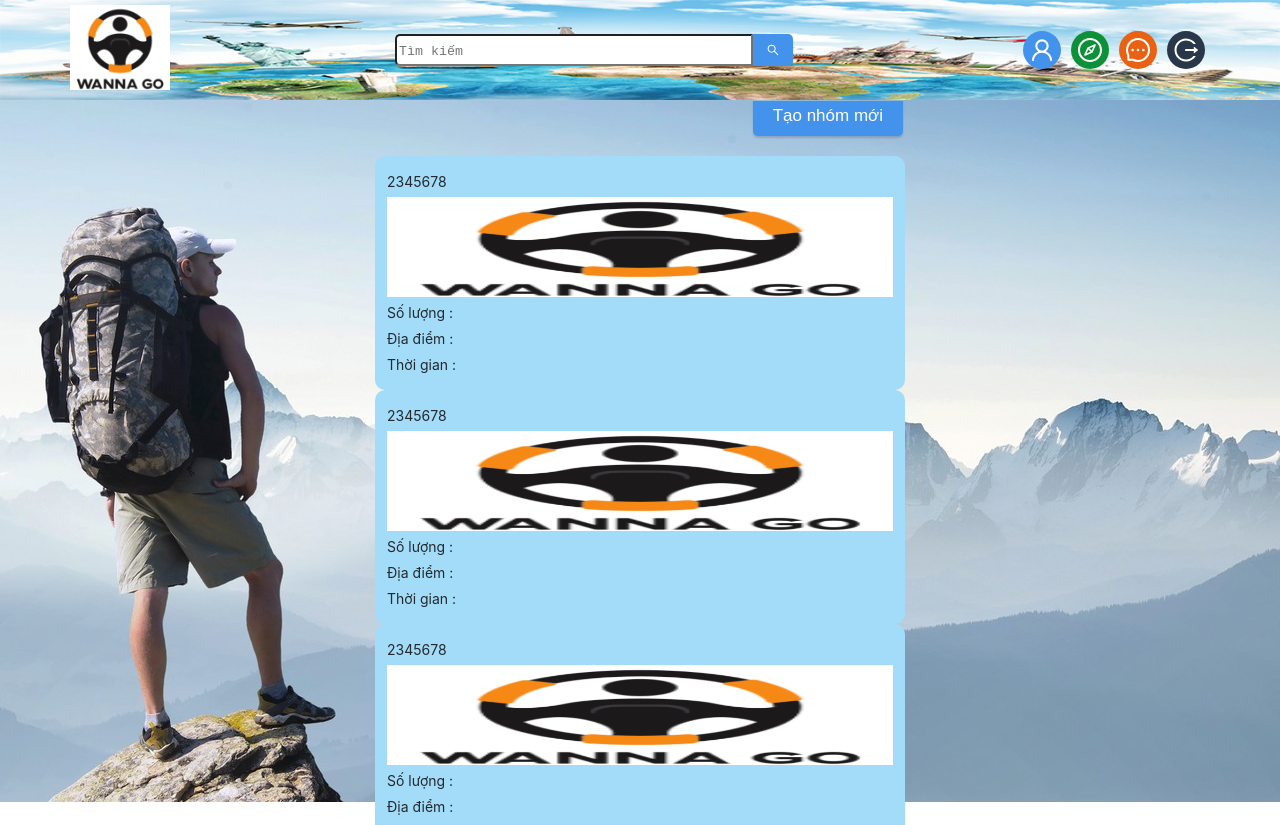
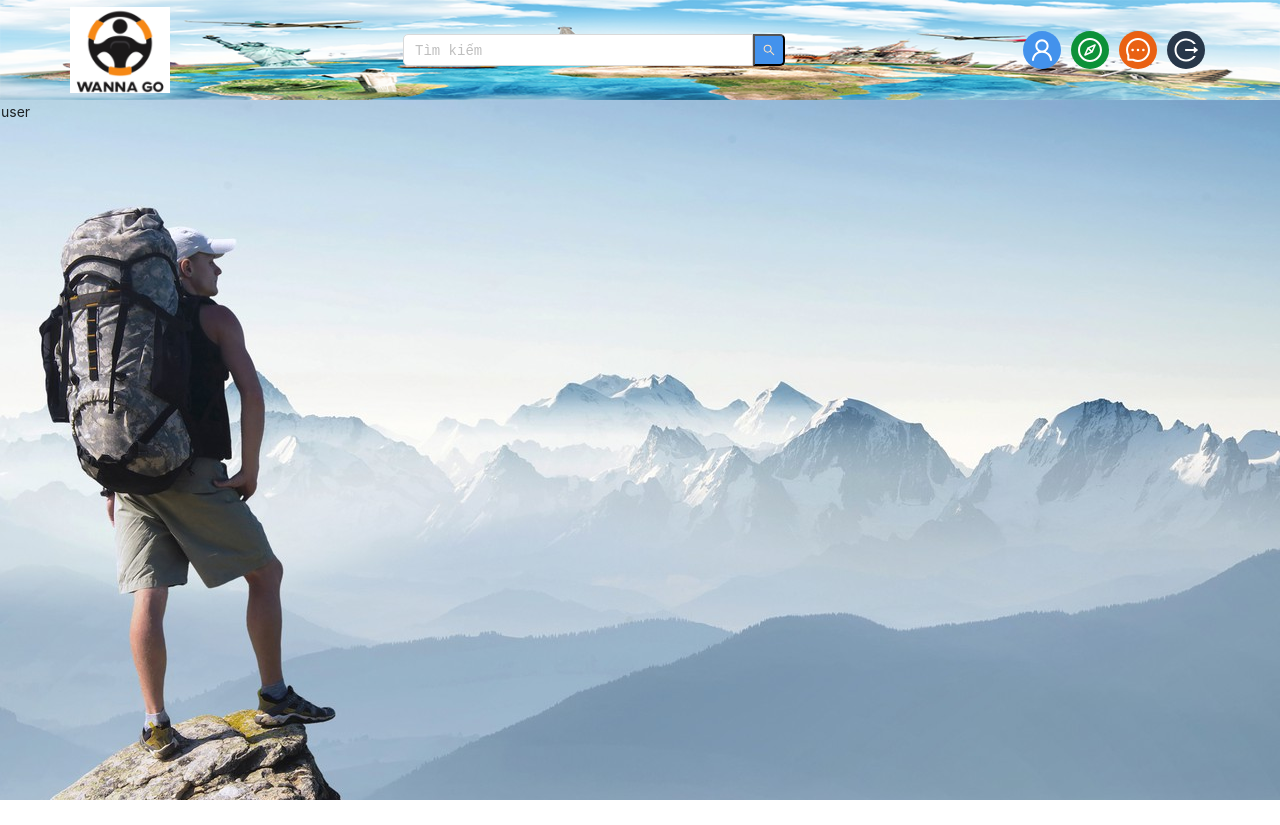
Before and after one commit to ThuyDung339/44k211.09, a React (Create React App) app in the folder my-app/: page /infor-user in a window 1280 px wide. After the commit the page ends 800 px from the top, so only its background shows below. Built offline with nearby package versions, Linux system fonts and the light colour scheme; sample sign-in values are in the browser's storage.

Commit message:
ui create roomchat

```diff
--- a/my-app/package.json
+++ b/my-app/package.json
@@ -7,7 +7,8 @@
     "@testing-library/jest-dom": "^5.11.4",
     "@testing-library/react": "^11.1.0",
     "@testing-library/user-event": "^12.1.10",
-    "antd": "4.14.1",
+    "antd": "^4.15.1",
+    "antd-img-crop": "^3.14.1",
     "formik": "^2.2.6",
     "react": "^17.0.2",
     "react-dom": "^17.0.2",
--- a/my-app/src/components/ListRoom.jsx
+++ b/my-app/src/components/ListRoom.jsx
@@ -1,52 +1,24 @@
 import React from 'react'
-import { Row, Col } from "antd";
+import { Row, Col, Button} from "antd";
 import logo from './../assets/images/logo.png';
+import 'antd/dist/antd.css';
+
+const listRoomchat = [{id:1, quantity:2,address:'Cầu rồng', time:"12/11/2021"},{id:2, quantity:2,address:'Cầu rồng', time:"12/11/2021"}];
 export default function ListRoom() {
-  // const roomChat = [
-  //   {
-  //     _id: '1',
-  //     image: "https://www.pinterest.com/pin/329114685275863880/",
-  //     quantity: "",
-  //     place: "",
-  //     time:""
-  //   },
-  //   {
-  //     _id: '1',
-  //     image: "https://www.pinterest.com/pin/329114685275863880/",
-  //     quantity: "",
-  //     place: "",
-  //     time:""
-  //   },]
   return (
     <div className='list-room'>
-      <Row className='row-roomchat' gutter={[48,24]}>
+      <Row className='row-roomchat' gutter={[48, 24]}>
+    {listRoomchat.map(data => (
         <Col span={12} className="col-roomchat">
           <div className="item">
-              <div>2345678</div>
+          <div>{ data.id}</div>
               <img src={logo} alt="logo" style={{ width: "100%", height:"100px"}} />
-              <div>Số lượng :</div>
-              <div>Địa điểm :</div>
-              <div>Thời gian :</div>
-          </div>
-          </Col>
-        <Col span={12} className="col-roomchat">
-          <div className="item">
-              <div>2345678</div>
-              <img src={logo} alt="logo" style={{ width: "100%", height:"100px"}} />
-              <div>Số lượng :</div>
-              <div>Địa điểm :</div>
-              <div>Thời gian :</div>
+          <div>Số lượng :{ data.quantity}</div>
+          <div>Địa điểm :{ data.address}</div>
+          <div>Thời gian :{data.time}</div>
           </div>
         </Col>
-        <Col span={12} className="col-roomchat">
-          <div className="item">
-              <div>2345678</div>
-              <img src={logo} alt="logo" style={{ width: "100%", height:"100px"}} />
-              <div>Số lượng :</div>
-              <div>Địa điểm :</div>
-              <div>Thời gian :</div>
-          </div>
-        </Col>
+    ))}
         </Row>
       </div>
     )
--- a/my-app/src/components/style.css
+++ b/my-app/src/components/style.css
@@ -111,7 +111,7 @@ label {
   flex-direction: column;
   justify-content: space-around;
 }
-button {
+/* button {
   margin: 20px 0 0 0;
   padding: 10px 20px;
   border-style: none;
@@ -123,4 +123,4 @@ button {
   cursor: pointer;
   outline: none;
   width: 100%;
-}
+} */
--- a/my-app/src/containers/users/Home.jsx
+++ b/my-app/src/containers/users/Home.jsx
@@ -1,12 +1,136 @@
-import React from 'react'
+
+
+import React, { useState } from 'react';
+import { Button, Modal, Form, Input, DatePicker, Upload } from 'antd';
+import ImgCrop from "antd-img-crop";
 import ListRoom from '../../components/ListRoom';
-import { Button } from "antd";
+import 'antd/dist/antd.css';
 import './style.css';
+const { RangePicker } = DatePicker;
+
+const Demo = () => {
+  const [fileList, setFileList] = useState([]);
+
+  const onChange = ({ fileList: newFileList }) => {
+    setFileList(newFileList);
+  };
+
+  const onPreview = async (file) => {
+    let src = file.url;
+    if (!src) {
+      src = await new Promise((resolve) => {
+        const reader = new FileReader();
+        reader.readAsDataURL(file.originFileObj);
+        reader.onload = () => resolve(reader.result);
+      });
+    }
+    const image = new Image();
+    image.src = src;
+    const imgWindow = window.open(src);
+    imgWindow.document.write(image.outerHTML);
+  };
+
+  return (
+    <ImgCrop rotate>
+      <Upload
+        action="https://www.mocky.io/v2/5cc8019d300000980a055e76"
+        listType="picture-card"
+        fileList={fileList}
+        onChange={onChange}
+        onPreview={onPreview}
+      >
+        {fileList.length < 1 && "+ Upload"}
+      </Upload>
+    </ImgCrop>
+  );
+};
+const CollectionCreateForm = ({ visible, onCreate, onCancel }) => {
+  const [form] = Form.useForm();
+  return (
+    <Modal
+      visible={visible}
+      title="Create a new collection"
+      okText="Create"
+      cancelText="Cancel"
+      onCancel={onCancel}
+      onOk={() => {
+        form
+          .validateFields()
+          .then((values) => {
+            form.resetFields();
+            onCreate(values);
+          })
+          .catch((info) => {
+            console.log('Validate Failed:', info);
+          });
+      }}
+    >
+      <Form
+        form={form}
+        layout="vertical"
+        name="form_in_modal"
+        initialValues={{
+          modifier: 'public',
+        }}
+      >
+        <Form.Item
+          name="title"
+          label="Địa điểm"
+          rules={[
+            {
+              required: true,
+              message: 'Please input the title of collection!',
+            },
+          ]}
+        >
+          <Input />
+        </Form.Item>
+        <Form.Item name="time" label="Thời gian">
+          <RangePicker renderExtraFooter={() => 'extra footer'} showTime />
+        </Form.Item>
+        <Form.Item>
+          <Demo />
+        </Form.Item>
+      </Form>
+    </Modal>
+  );
+};
+
+const CollectionsPage = () => {
+  const [visible, setVisible] = useState(false);
+
+  const onCreate = (values) => {
+    console.log('Received values of form: ', values);
+    setVisible(false);
+  };
+
+  return (
+    <div>
+      <Button
+        type="primary"
+        onClick={() => {
+          setVisible(true);
+        }}
+      >
+        New Collection
+      </Button>
+      <CollectionCreateForm
+        visible={visible}
+        onCreate={onCreate}
+        onCancel={() => {
+          setVisible(false);
+        }}
+      />
+    </div>
+  );
+};
+
+
 export default function Home() {
     return (
         <div className='home'>
             <div className="create-btn-wrapper">
-                <Button type="primary" className='btn-create'>Tạo nhóm mới</Button>
+              <CollectionsPage />
             </div>
             <ListRoom />
         </div>
--- a/my-app/src/containers/users/style.css
+++ b/my-app/src/containers/users/style.css
@@ -1,6 +1,5 @@
 .home{
     display: flex;
-    justify-content: center;
     align-items: center;
     flex-direction: column;
     padding-top: 24px;
--- a/my-app/src/layout/header/index.jsx
+++ b/my-app/src/layout/header/index.jsx
@@ -8,7 +8,7 @@ import {
     SearchOutlined, CompassOutlined
 } from '@ant-design/icons';
 import { Input,Menu, Dropdown } from 'antd';
-
+import { useHistory } from 'react-router';
 const menu = (
   <Menu>
     <Menu.Item>
@@ -23,7 +23,11 @@ const menu = (
     </Menu.Item>
   </Menu>
 );
-export default function index() {
+const Header = () => {
+  const history = useHistory();
+  const handleClick = function () {
+      history.push("/infor-user");
+  }
     return (
         <div className='header'>
             <div>
@@ -34,7 +38,7 @@ export default function index() {
                <button><SearchOutlined/></button>
             </div>
             <div className='icon'>
-                <UserOutlined style={{ backgroundColor: "rgb(67, 146, 236)" }} />
+                <UserOutlined onClick={handleClick} style={{ backgroundColor: "rgb(67, 146, 236)" }} />
                 <Dropdown overlay={menu} placement="bottomCenter">
                   <CompassOutlined style={{ backgroundColor: "rgb(12, 145, 56)" }} />
                 </Dropdown>
@@ -44,3 +48,4 @@ export default function index() {
         </div>
     )
 }
+export default Header;
--- a/my-app/src/layout/main/index.jsx
+++ b/my-app/src/layout/main/index.jsx
@@ -8,13 +8,13 @@ export default function Main() {
     return (
       <div className='main'>
         <Switch>
-          <Route path="/about">
+          <Route exact path="/about">
             <p>about</p>
           </Route>
-          <Route path="/users">
+          <Route exact path="/infor-user">
            <p>user</p>
           </Route>
-          <Route path="/">
+          <Route exact path="/">
             <Home/>
           </Route>
           </Switch>
```
Also changed, not shown: my-app/src/components/InforUser.jsx (added, +9 -0 lines), 2 other files (tests, documents, lock files or other folders).
